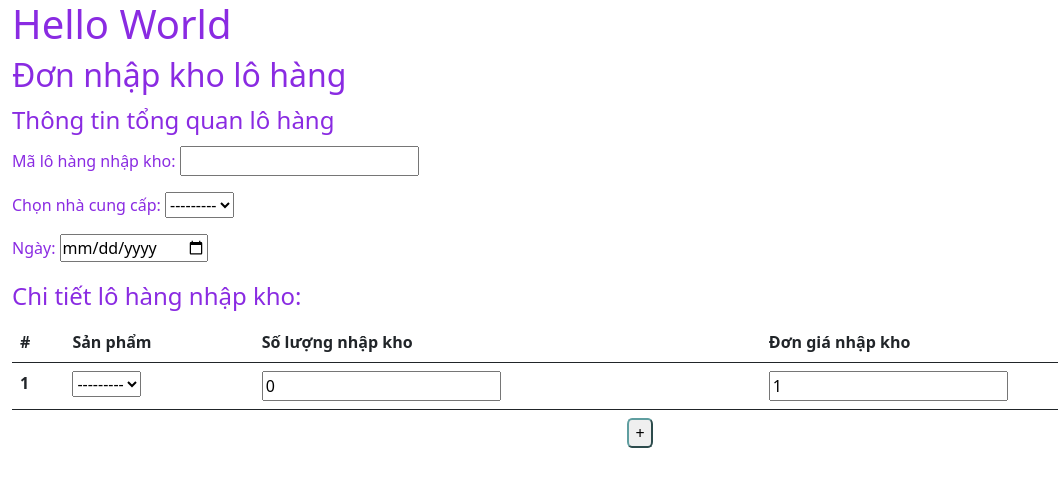
After one commit to huytan0812/warehouse_management_method, a Django app: page /import_action in a window 1280 px wide. The commit adds this page. Shown: the top 487 px of the page, without its empty margins (0-1058 px from the left). Run offline with Django 4.2, Linux system fonts and the light colour scheme; data that the repository does not hold is empty; some libraries are stand-ins or nearby versions.

Commit message:
Adding Import Shipment Form, Import Purchase Form & template files

```diff
--- a/testing_warehouse_management/major_features/forms.py
+++ b/testing_warehouse_management/major_features/forms.py
@@ -17,3 +17,36 @@ class WarehouseManagementMethodForm(ModelForm):
         widgets = {
             'name': forms.Select(attrs={}),
         }
+
+class ImportShipmentForm(ModelForm):
+
+    class Meta:
+        model = ImportShipment
+        fields = ["import_shipment_code", "supplier_id", "date"]
+        widgets = {
+            'import_shipment_code': forms.TextInput(attrs={}),
+            'supplier_id': forms.Select(attrs={}),
+            'date': forms.DateInput(attrs={'type': "date"}),
+        }
+        labels = {
+            'import_shipment_code': "Mã lô hàng nhập kho",
+            'supplier_id': "Chọn nhà cung cấp",
+            'date': "Ngày",
+        }
+
+
+class ImportPurchaseForm(ModelForm):
+
+    class Meta:
+        model = ImportPurchase
+        fields = ["product_id", "quantity_import", "import_cost"]
+        widgets = {
+            'product_id': forms.Select(attrs={}),
+            'quantity_import': forms.NumberInput(attrs={}),
+            'import_cost': forms.NumberInput(attrs={})
+        }
+        labels = {
+            'product_id': "",
+            'quantity_import': "",
+            'import_cost': "",
+        }
--- a/testing_warehouse_management/major_features/models.py
+++ b/testing_warehouse_management/major_features/models.py
@@ -47,6 +47,7 @@ class Product(models.Model):
         return f"{self.name}"
 
 class ImportShipment(models.Model):
+    import_shipment_code = models.CharField(max_length=20, unique=True, null=False, blank=False, default="")
     supplier_id = models.ForeignKey(Supplier, on_delete=models.CASCADE, null=False, blank=False, related_name="%(class)s_sent_import_shipments")
     date = models.DateField(null=False, blank=False)
     total_shipment_value = models.IntegerField(null=True, blank=True, default=0)
@@ -65,6 +66,7 @@ class ImportPurchase(models.Model):
         return f"Import Purchase of {self.quantity_import} {self.product_id.name} in packaging of Import Shipment Id: {self.import_shipment_id.id}"
 
 class ExportShipment(models.Model):
+    export_shipment_code = models.CharField(max_length=20, unique=True, null=False, blank=False, default="")
     agency_id = models.ForeignKey(Agency, null=False, blank=False, on_delete=models.CASCADE, related_name="%(class)s_received_export_shipments")
     date = models.DateField(null=False, blank=False)
     total_shipment_value = models.IntegerField(null=True, blank=True, default=0)
--- /dev/null
+++ b/testing_warehouse_management/major_features/templates/major_features/import_action.html
@@ -0,0 +1,46 @@
+{% extends "major_features/layout.html" %}
+
+{% block body %}
+<h2>Đơn nhập kho lô hàng</h2>
+<form action="" method="post">
+    {% csrf_token %}
+    <fieldset>
+        <legend>
+            Thông tin tổng quan lô hàng
+        </legend>
+        {{ import_shipment_form.as_p }}
+    </fieldset>
+
+    <fieldset>
+        <legend>
+            Chi tiết lô hàng nhập kho:
+        </legend>
+        <table class="table">
+            <thead>
+              <tr>
+                <th scope="col">#</th>
+                <th scope="col">Sản phẩm</th>
+                <th scope="col">Số lượng nhập kho</th>
+                <th scope="col">Đơn giá nhập kho</th>
+              </tr>
+            </thead>
+            <tbody>
+              <tr>
+                <th scope="row">1</th>
+                {% for field in import_purchase_form %}
+                    <td>{{ field }}</td>
+                {% endfor %}
+              </tr>
+            </tbody>
+            <tfoot>
+                <tr>
+                    <td colspan="4" style="text-align: center; vertical-align: middle; border: 0px;">
+                        <button style="border-radius: 20%; border-color: cadetblue;">+</button>
+                    </td>
+                </tr>
+            </tfoot>
+          </table>
+    </fieldset>
+
+</form>
+{% endblock %}
--- a/testing_warehouse_management/major_features/templates/major_features/import_shipments.html
+++ b/testing_warehouse_management/major_features/templates/major_features/import_shipments.html
@@ -2,4 +2,5 @@
 
 {% block body %}
 <h2>Trang theo dõi các lô hàng nhập kho theo ngày: {{ datepicker|date:"d/m/Y" }}</h2>
+<a href="{% url 'import_action' %}">Nhập kho lô hàng</a>
 {% endblock %}
--- a/testing_warehouse_management/major_features/urls.py
+++ b/testing_warehouse_management/major_features/urls.py
@@ -10,5 +10,6 @@ urlpatterns = [
     path("apply_warehouse_management", views.apply_warehouse_management, name="apply_warehouse_management"),
     path("keep_current_method", views.keep_current_method, name="keep_current_method"),
     path("import_shipments/<date:testing_date>", views.import_shipments, name="import_shipments"),
+    path("import_action", views.import_action, name="import_action"),
     path("export_shipments/<date:testing_date>", views.export_shipments, name="export_shipments"),
 ]
--- a/testing_warehouse_management/major_features/views.py
+++ b/testing_warehouse_management/major_features/views.py
@@ -84,6 +84,13 @@ def import_shipments(request, testing_date):
         'datepicker': testing_date
     }
     return render(request, "major_features/import_shipments.html", context)
+
+def import_action(request):
+    context = {
+        'import_shipment_form': ImportShipmentForm(),
+        'import_purchase_form': ImportPurchaseForm()
+    }
+    return render(request, "major_features/import_action.html", context)
 
 def export_shipments(request, testing_date):
     context = {
```
Also changed, not shown: testing_warehouse_management/major_features/migrations/0006_exportshipment_export_shipment_code_and_more.py (added).
